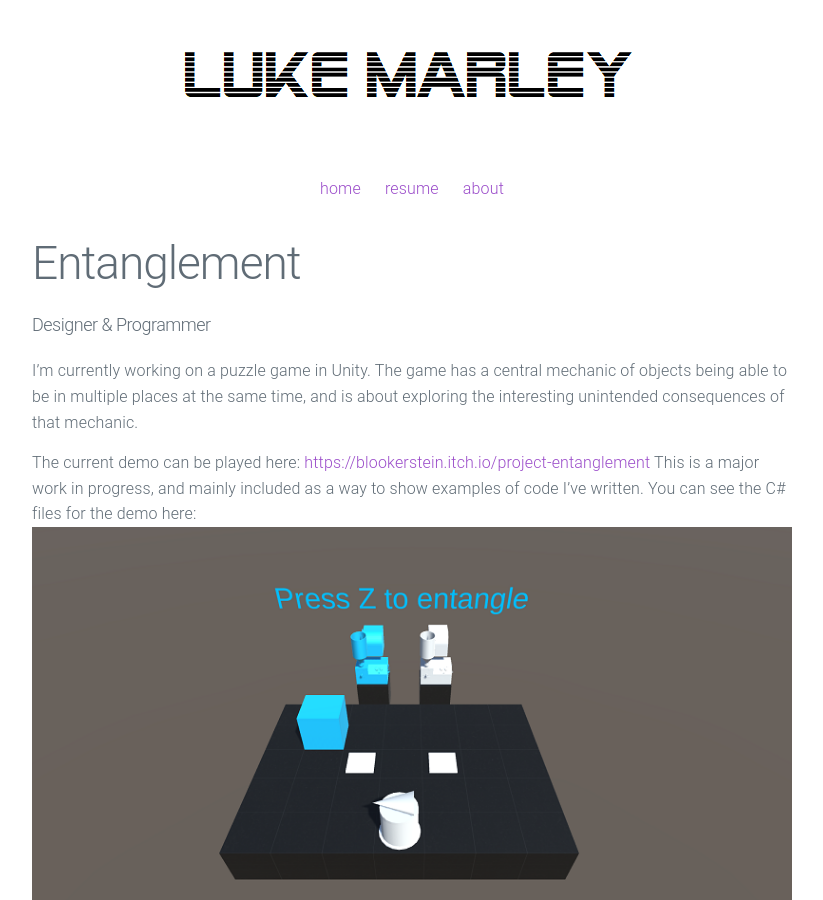
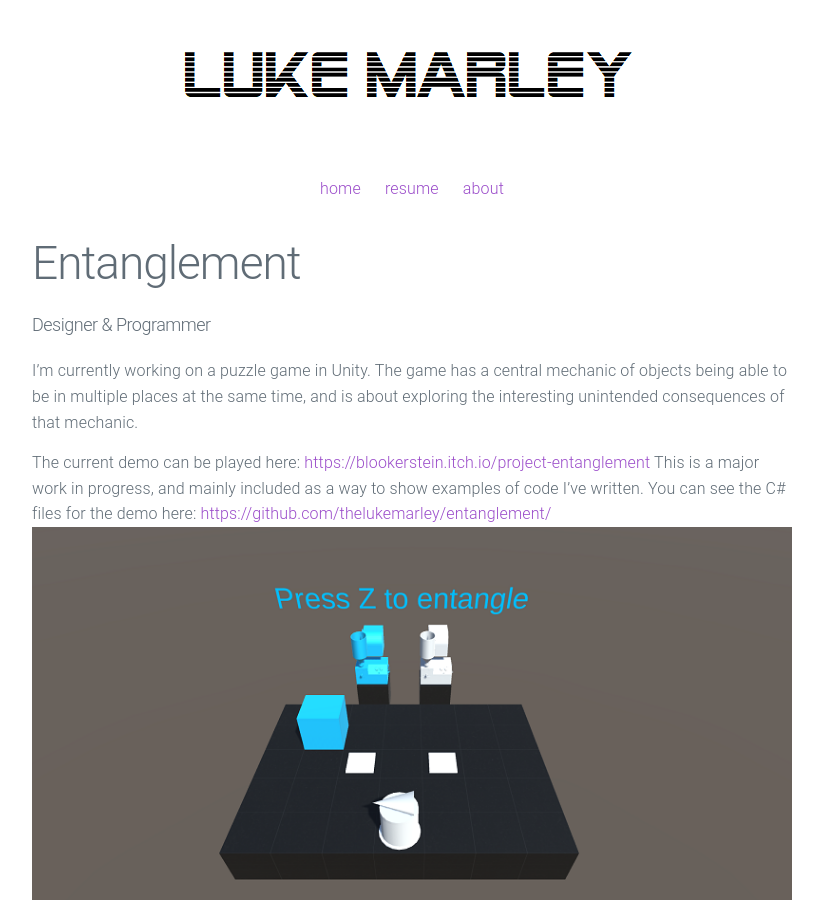
Before and after one commit to thelukemarley/thelukemarley.github.io, a Jekyll site: the page built from _posts/2022-10-07-newer-game.md, in a window 1280 px wide and 900 px high. Shown: the whole window, without its empty margins (228-1051 px from the left). Built offline with Jekyll 4.4.1, drawn with Linux system fonts in a browser that asks for light colours; some of the changed lines change nothing that is shown.

Commit message:
Update 2022-10-07-newer-game.md

```diff
--- a/_posts/2022-10-07-newer-game.md
+++ b/_posts/2022-10-07-newer-game.md
@@ -8,7 +8,7 @@ preview: /assets/thumb 2.png
 I'm currently working on a puzzle game in Unity. The game has a central mechanic of objects being able to be in multiple places at the same time, and is about exploring the interesting unintended consequences of that mechanic.
 
 The current demo can be played here: [https://blookerstein.itch.io/project-entanglement](https://blookerstein.itch.io/project-entanglement)
-This is a major work in progress, and mainly included as a way to show examples of code I've written. You can see the C# files for the demo here:
+This is a major work in progress, and mainly included as a way to show examples of code I've written. You can see the C# files for the demo here: [https://github.com/thelukemarley/entanglement/](https://github.com/thelukemarley/entanglement/)
 ![Picture 1](/assets/ent 1.png)
 ![Picture 2](/assets/ent 2.png)
 ![Picture 3](/assets/ent 3.png)
```
